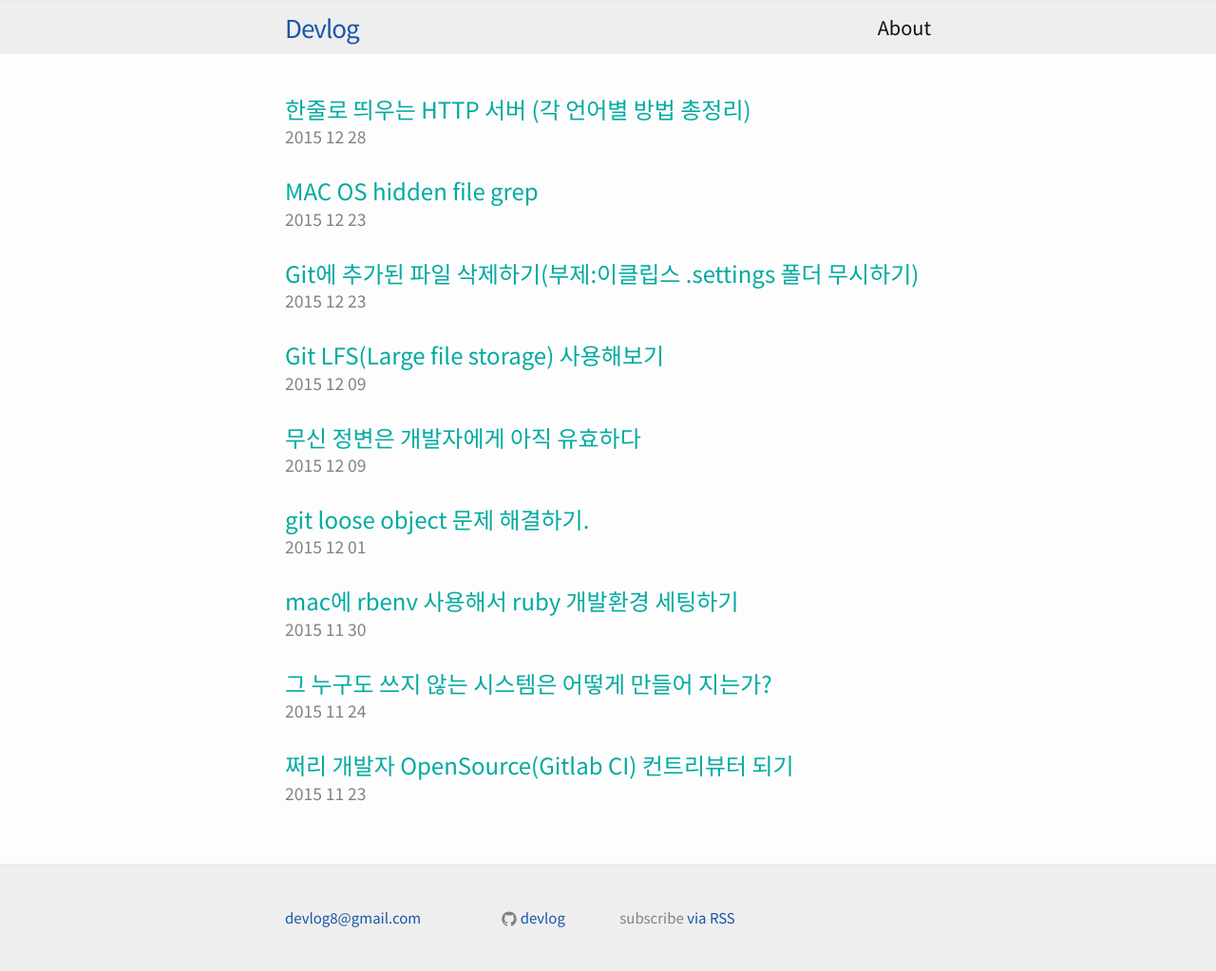
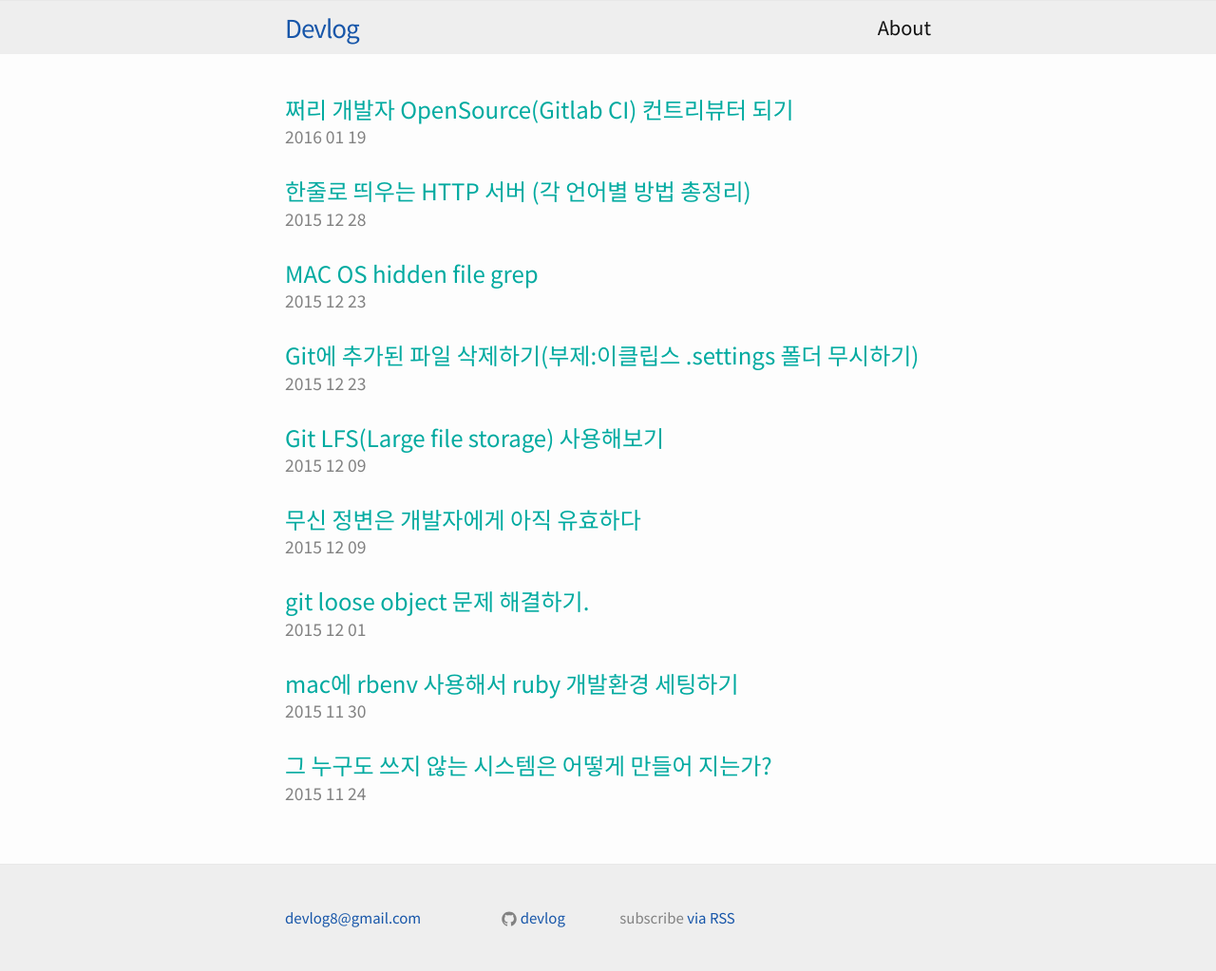
Before and after one commit to devlog/devlog.github.io, a Jekyll site: the page built from index.html, in a window 1280 px wide. Shown: the whole page at 95% size. Built offline with Jekyll 4.4.1, drawn with Linux system fonts in a browser that asks for light colours; Markdown is read by kramdown in place of the engine named in the settings.

Commit message:
modified

```diff
--- a/_posts/2016-01-12-story-of-opensource-contribution.md
+++ b/_posts/2016-01-12-story-of-opensource-contribution.md
@@ -2,7 +2,7 @@
 layout: post
 title:  "쩌리 개발자 OpenSource(Gitlab CI) 컨트리뷰터 되기"
 author: "koreamic"
-date:   2015-11-23
+date:   2016-01-19
 categories: story
 ---
 
```
